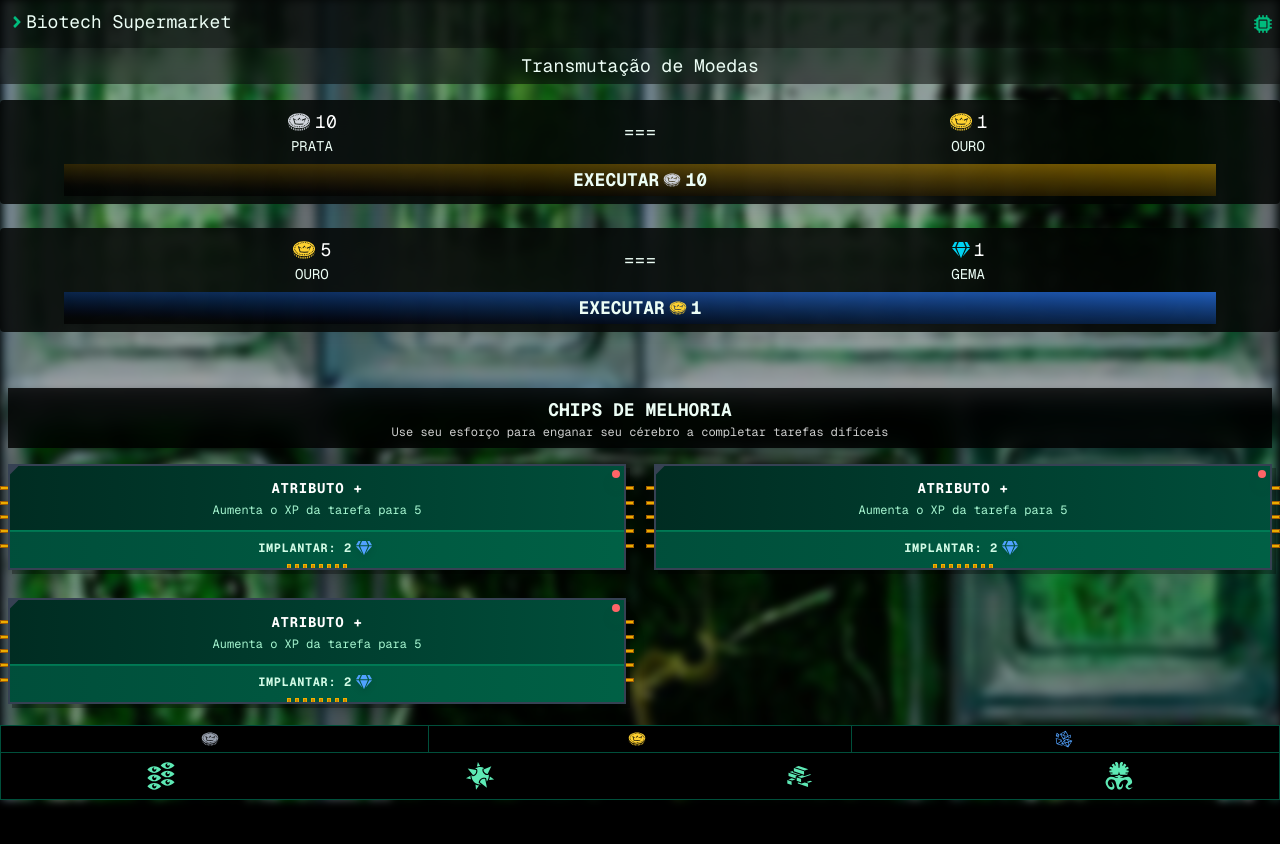
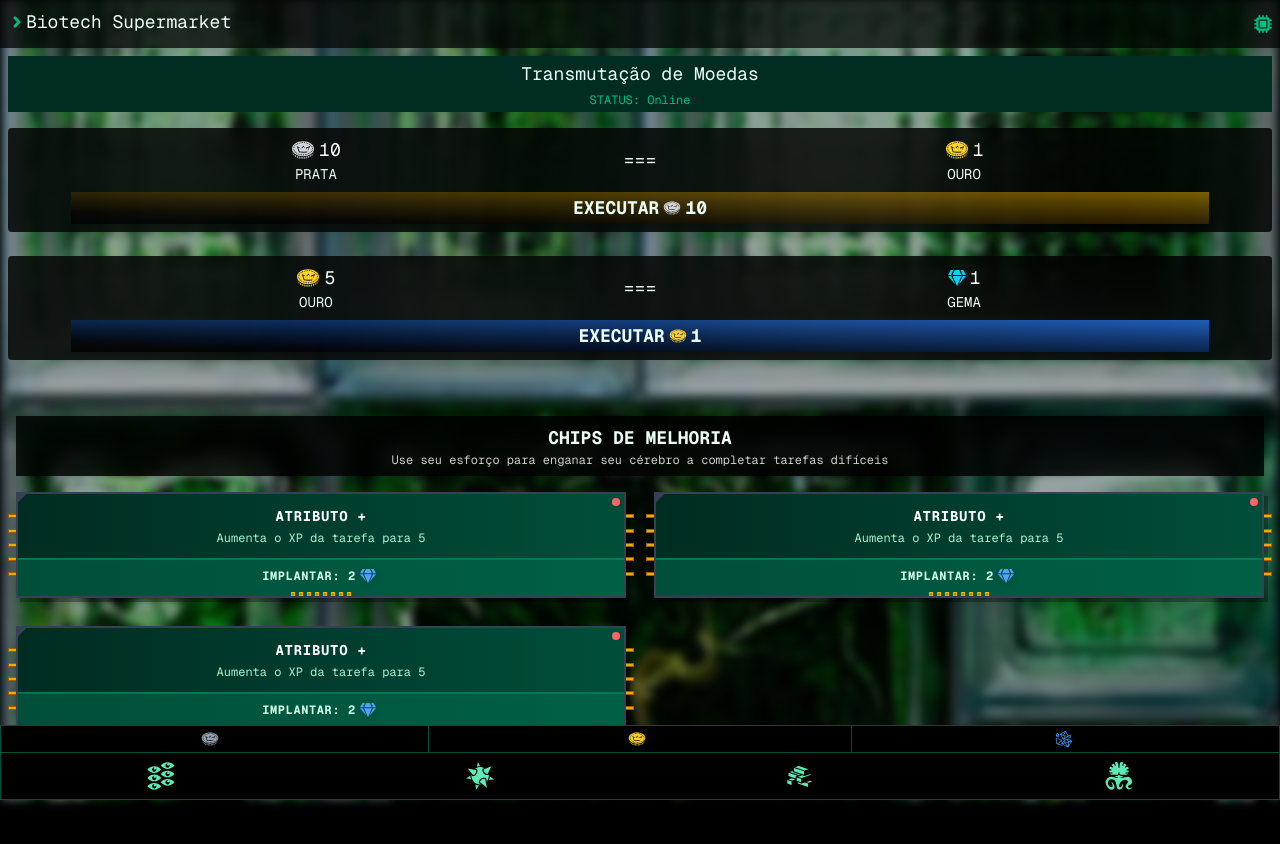
Before and after one commit to PedroVMLopes/cortex-overflow, a Next.js app: page /Store in a window 1280 px wide. Shown: the top 844 px of the page. Built offline with nearby package versions, Linux system fonts and the light colour scheme; no server answers; the database is empty; a web font is replaced by a local one.

Commit message:
Before UI Changes

```diff
--- a/app/Store/page.tsx
+++ b/app/Store/page.tsx
@@ -15,7 +15,7 @@ export default function Store() {
                 <p className="flex flex-row items-center mb-1 p-2"> <FaAngleRight className="text-emerald-500" /> Biotech Supermarket </p>
                 <FaMicrochip className="text-emerald-500" />
             </div>
-            <div className="text-emerald-50 font-mono">
+            <div className="text-emerald-50 font-mono m-2">
                 <CurrencyExchange />
                 <div className="h-10"></div>
                 <ChipStore />
--- a/components/CurrencyExchange.tsx
+++ b/components/CurrencyExchange.tsx
@@ -5,7 +5,8 @@ export default function CurrencyExchange() {
     return (
         <>
             <div className="">
-                <p className="backdrop-blur-sm bg-black/50 p-1 text-center"> Transmutação de Moedas</p>
+                <p className="bg-emerald-950 p-1 text-center"> Transmutação de Moedas</p>
+                <p className="bg-emerald-950 px-1 pb-1 text-center text-xs text-emerald-500">STATUS: Online</p>
 
                 {/* Silver to gold exchange */}
                 <div className="flex flex-col items-center w-full mt-4 bg-black/80 backdrop-blur-2xl rounded">
```
